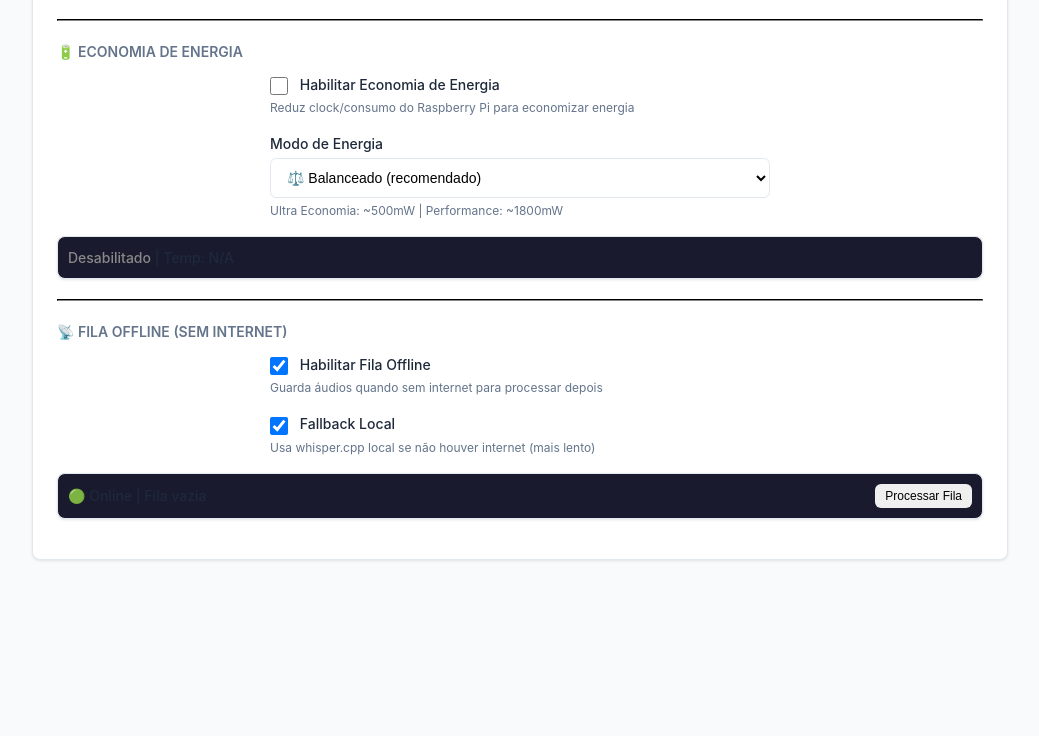
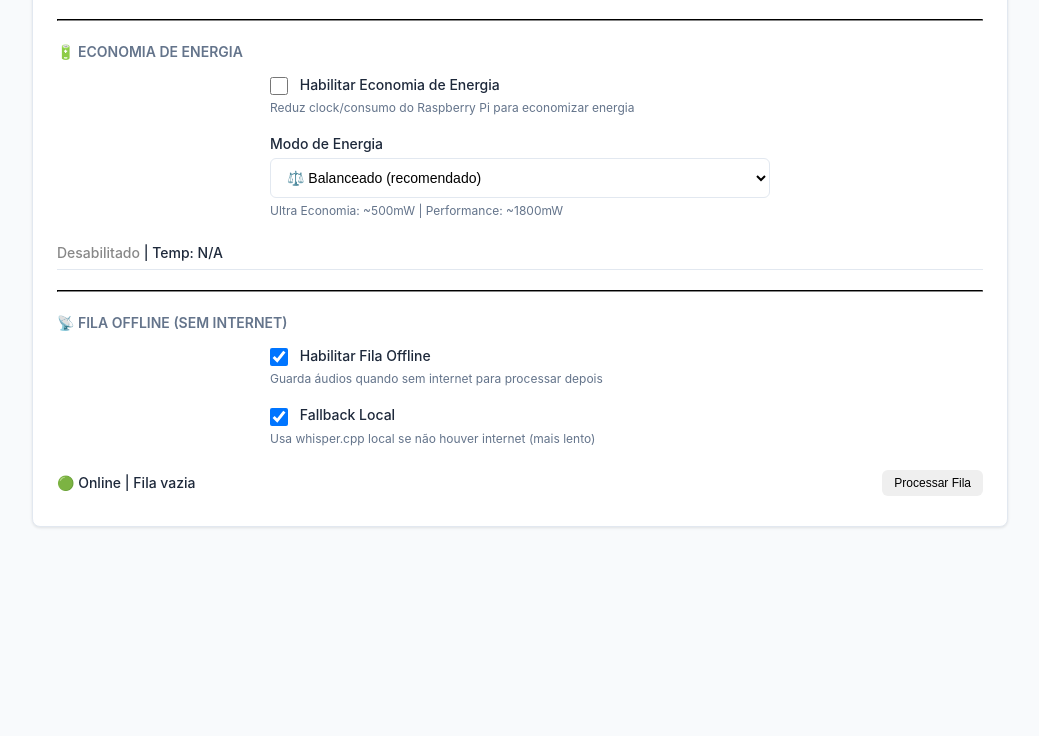
Before and after one commit to marvinmvns/benchmarkarm, a Flask app: page / in a window 1280 px wide. Shown: the part 985-1721 px from the top of the page, without its empty margins (120-1159 px from the left). After the commit the page ends 1513 px from the top, so only its background shows below. Run offline with Flask 3, Linux system fonts and the light colour scheme; data that the repository does not hold is empty.

Commit message:
fix(ui): remove inline background color from status elements
Use standard status-card CSS patterns instead of inline styles
with different blue background color.

🤖 Generated with [Claude Code](https://claude.com/claude-code)

Co-Authored-By: Claude Opus 4.5 <noreply@anthropic.com>

```diff
--- a/src/web/templates/index.html
+++ b/src/web/templates/index.html
@@ -151,9 +151,9 @@
                         <small>Ultra Economia: ~500mW | Performance: ~1800mW</small>
                     </div>
 
-                    <div id="power_status_card" class="status-card" style="margin-top: 10px; padding: 10px; background: #1a1a2e; border-radius: 8px;">
+                    <p id="power_status_card" style="margin-top: 12px;">
                         <span id="power_status_text">Status: Verificando...</span>
-                    </div>
+                    </p>
 
                     <hr style="margin: 20px 0; border-color: #333;">
                     <h3>📡 Fila Offline (Sem Internet)</h3>
@@ -174,14 +174,10 @@
                         <small>Usa whisper.cpp local se não houver internet (mais lento)</small>
                     </div>
 
-                    <div id="queue_status_card" class="status-card" style="margin-top: 10px; padding: 10px; background: #1a1a2e; border-radius: 8px;">
-                        <div style="display: flex; justify-content: space-between; align-items: center;">
-                            <span id="queue_status_text">Status: Verificando...</span>
-                            <button onclick="processOfflineQueue()" class="btn btn-small" style="padding: 5px 10px;">
-                                Processar Fila
-                            </button>
-                        </div>
-                    </div>
+                    <p id="queue_status_card" style="margin-top: 12px; display: flex; justify-content: space-between; align-items: center;">
+                        <span id="queue_status_text">Status: Verificando...</span>
+                        <button onclick="processOfflineQueue()" class="btn btn-small">Processar Fila</button>
+                    </p>
                 </div>
             </section>
 
```
